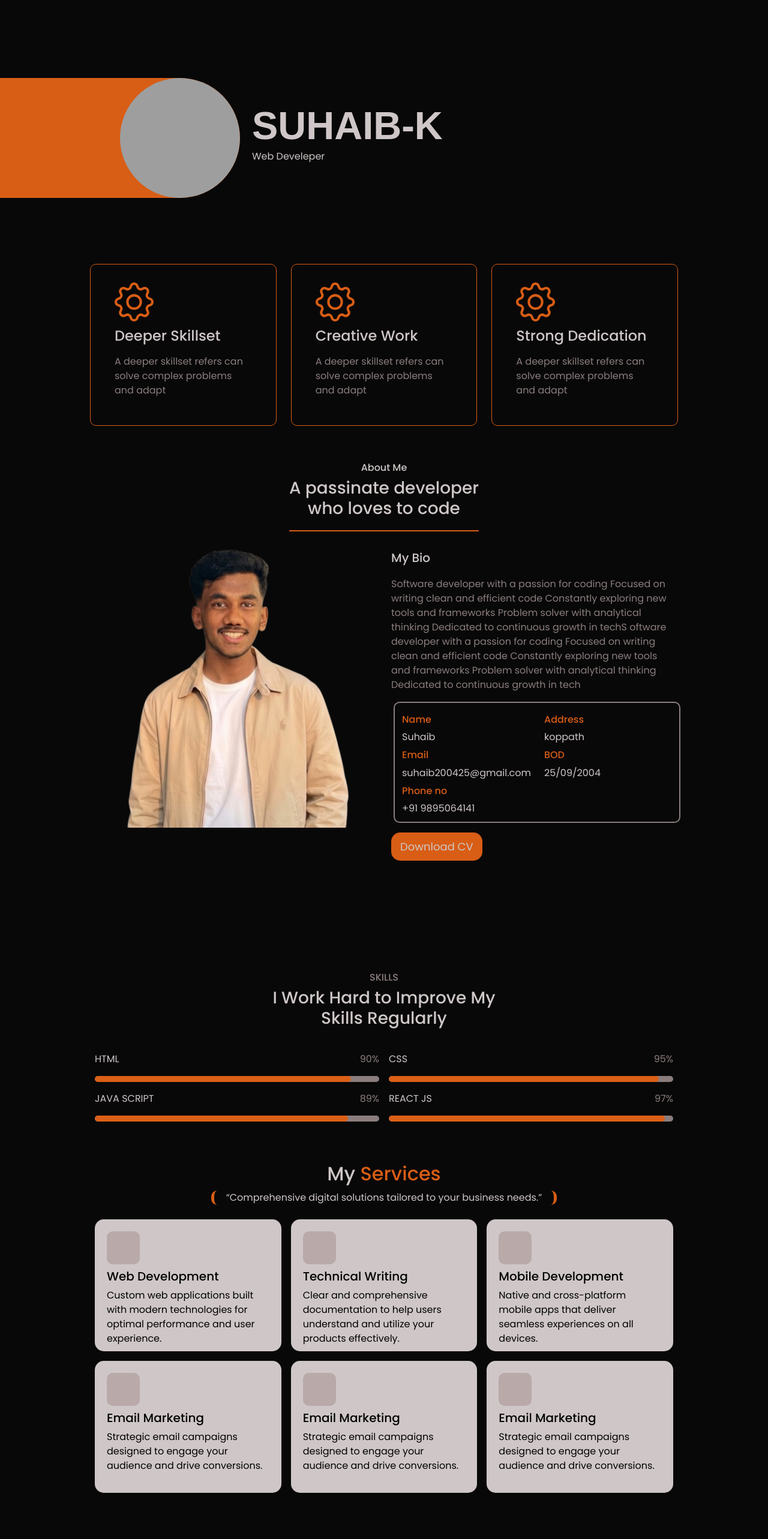
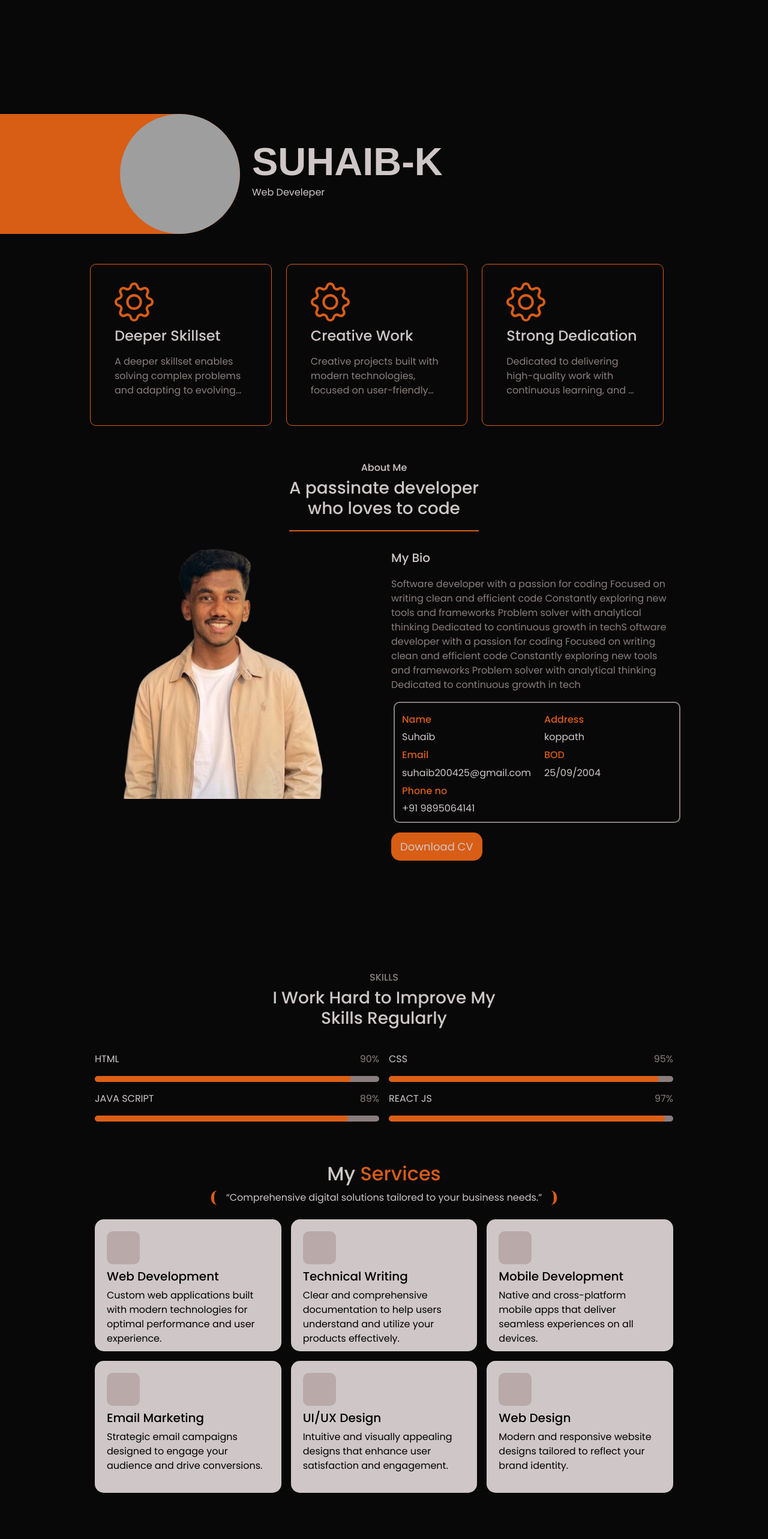
Before and after one commit to suhaib200425-bit/CyberSquare, a React (Vite) app in the folder Portfolio/: page / in a window 1280 px wide. Shown: the top 2566 px of the page at 60% size. Built offline with nearby package versions, Linux system fonts and the light colour scheme; grey boxes are pictures that could not be loaded; a web font is replaced by a local one.

Commit message:
body with change

```diff
--- a/Portfolio/src/App.jsx
+++ b/Portfolio/src/App.jsx
@@ -10,7 +10,7 @@ import Skills from './sections/Skills/Skills'
 function App() {
 
   return (
-    <>
+    <div className='App'>
     <Indro />
     <About />
     <Skills />
@@ -18,7 +18,7 @@ function App() {
     <Project />
     <Contact />
     <Footer />
-    </>
+    </div>
   )
 }
 
--- a/Portfolio/src/components/InfoCard/InfoCard.css
+++ b/Portfolio/src/components/InfoCard/InfoCard.css
@@ -3,6 +3,7 @@
     border: 1px solid var(--primary-color);
     border-radius: 10px;
     color: var(--text-color);
+    cursor: pointer;
 
 }
 .InfoCard svg{
@@ -19,3 +20,10 @@
     font-size: 16px;
     color: var(--subtext-color);
 }
+
+.truncate-3 {
+  display: -webkit-box;
+  -webkit-line-clamp: 3;   /* number of lines */
+  -webkit-box-orient: vertical;
+  overflow: hidden;
+}
--- a/Portfolio/src/components/InfoCard/InfoCard.jsx
+++ b/Portfolio/src/components/InfoCard/InfoCard.jsx
@@ -1,15 +1,14 @@
 import React from 'react'
 import './InfoCard.css'
-function InfoCard({title}) {
+function InfoCard({ title,des }) {
   return (
     <div className='InfoCard'>
-        <svg xmlns="http://www.w3.org/2000/svg" width="16" height="16" fill="currentColor" class="bi bi-gear" viewBox="0 0 16 16">
-  <path d="M8 4.754a3.246 3.246 0 1 0 0 6.492 3.246 3.246 0 0 0 0-6.492M5.754 8a2.246 2.246 0 1 1 4.492 0 2.246 2.246 0 0 1-4.492 0"/>
-  <path d="M9.796 1.343c-.527-1.79-3.065-1.79-3.592 0l-.094.319a.873.873 0 0 1-1.255.52l-.292-.16c-1.64-.892-3.433.902-2.54 2.541l.159.292a.873.873 0 0 1-.52 1.255l-.319.094c-1.79.527-1.79 3.065 0 3.592l.319.094a.873.873 0 0 1 .52 1.255l-.16.292c-.892 1.64.901 3.434 2.541 2.54l.292-.159a.873.873 0 0 1 1.255.52l.094.319c.527 1.79 3.065 1.79 3.592 0l.094-.319a.873.873 0 0 1 1.255-.52l.292.16c1.64.893 3.434-.902 2.54-2.541l-.159-.292a.873.873 0 0 1 .52-1.255l.319-.094c1.79-.527 1.79-3.065 0-3.592l-.319-.094a.873.873 0 0 1-.52-1.255l.16-.292c.893-1.64-.902-3.433-2.541-2.54l-.292.159a.873.873 0 0 1-1.255-.52zm-2.633.283c.246-.835 1.428-.835 1.674 0l.094.319a1.873 1.873 0 0 0 2.693 1.115l.291-.16c.764-.415 1.6.42 1.184 1.185l-.159.292a1.873 1.873 0 0 0 1.116 2.692l.318.094c.835.246.835 1.428 0 1.674l-.319.094a1.873 1.873 0 0 0-1.115 2.693l.16.291c.415.764-.42 1.6-1.185 1.184l-.291-.159a1.873 1.873 0 0 0-2.693 1.116l-.094.318c-.246.835-1.428.835-1.674 0l-.094-.319a1.873 1.873 0 0 0-2.692-1.115l-.292.16c-.764.415-1.6-.42-1.184-1.185l.159-.291A1.873 1.873 0 0 0 1.945 8.93l-.319-.094c-.835-.246-.835-1.428 0-1.674l.319-.094A1.873 1.873 0 0 0 3.06 4.377l-.16-.292c-.415-.764.42-1.6 1.185-1.184l.292.159a1.873 1.873 0 0 0 2.692-1.115z"/>
-</svg>
-<h4>{title}</h4>
-<p className='pt-2'>A deeper skillset refers
-     can solve complex problems and adapt </p>
+      <svg xmlns="http://www.w3.org/2000/svg" width="16" height="16" fill="currentColor" class="bi bi-gear" viewBox="0 0 16 16">
+        <path d="M8 4.754a3.246 3.246 0 1 0 0 6.492 3.246 3.246 0 0 0 0-6.492M5.754 8a2.246 2.246 0 1 1 4.492 0 2.246 2.246 0 0 1-4.492 0" />
+        <path d="M9.796 1.343c-.527-1.79-3.065-1.79-3.592 0l-.094.319a.873.873 0 0 1-1.255.52l-.292-.16c-1.64-.892-3.433.902-2.54 2.541l.159.292a.873.873 0 0 1-.52 1.255l-.319.094c-1.79.527-1.79 3.065 0 3.592l.319.094a.873.873 0 0 1 .52 1.255l-.16.292c-.892 1.64.901 3.434 2.541 2.54l.292-.159a.873.873 0 0 1 1.255.52l.094.319c.527 1.79 3.065 1.79 3.592 0l.094-.319a.873.873 0 0 1 1.255-.52l.292.16c1.64.893 3.434-.902 2.54-2.541l-.159-.292a.873.873 0 0 1 .52-1.255l.319-.094c1.79-.527 1.79-3.065 0-3.592l-.319-.094a.873.873 0 0 1-.52-1.255l.16-.292c.893-1.64-.902-3.433-2.541-2.54l-.292.159a.873.873 0 0 1-1.255-.52zm-2.633.283c.246-.835 1.428-.835 1.674 0l.094.319a1.873 1.873 0 0 0 2.693 1.115l.291-.16c.764-.415 1.6.42 1.184 1.185l-.159.292a1.873 1.873 0 0 0 1.116 2.692l.318.094c.835.246.835 1.428 0 1.674l-.319.094a1.873 1.873 0 0 0-1.115 2.693l.16.291c.415.764-.42 1.6-1.185 1.184l-.291-.159a1.873 1.873 0 0 0-2.693 1.116l-.094.318c-.246.835-1.428.835-1.674 0l-.094-.319a1.873 1.873 0 0 0-2.692-1.115l-.292.16c-.764.415-1.6-.42-1.184-1.185l.159-.291A1.873 1.873 0 0 0 1.945 8.93l-.319-.094c-.835-.246-.835-1.428 0-1.674l.319-.094A1.873 1.873 0 0 0 3.06 4.377l-.16-.292c-.415-.764.42-1.6 1.185-1.184l.292.159a1.873 1.873 0 0 0 2.692-1.115z" />
+      </svg>
+      <h4>{title}</h4>
+      <p className='pt-2 truncate-3 '>{des}</p>
     </div>
   )
 }
--- a/Portfolio/src/index.css
+++ b/Portfolio/src/index.css
@@ -16,7 +16,7 @@ body {
   font-family: "Poppins", sans-serif;
   font-weight: 400;
   font-style: normal;
-  width: 100vw;
+  width: 100%;
   min-height: max-content;
   background: var(--background-color);
   /* overflow: hidden; */
--- a/Portfolio/src/sections/About/About.css
+++ b/Portfolio/src/sections/About/About.css
@@ -6,6 +6,8 @@
     min-height: 100vh;
     padding: 10px 150px;
     margin-bottom: 50px;
+    width: 100%;
+    overflow: hidden;
 }
 .About h6{
     text-align: center;
@@ -28,7 +30,10 @@
     font-size: 16px;
 }
 .About .AboutImage{
-    width: 100%;
+    width: 90%;
+    display: flex;
+    align-items: center;
+    justify-content: center;
 }
 .About .table p{
     color: var(--text-color);
--- a/Portfolio/src/sections/About/About.jsx
+++ b/Portfolio/src/sections/About/About.jsx
@@ -3,7 +3,7 @@ import './About.css'
 import { ProfileImage } from '../../assets/assets'
 function About() {
     return (
-        <div className='About'>
+        <div className='About col-12'>
             <h6>About Me</h6>
             <h3>A passinate developer <br /> who loves to code </h3>
             <div className="row mt-2">
--- a/Portfolio/src/sections/Indro.css
+++ b/Portfolio/src/sections/Indro.css
@@ -1,6 +1,8 @@
+
 .Indro {
-    padding-top: 30vh;
+    margin-top: 30vh;
     /* height: 100vh; */
+    overflow: hidden;
     transform: translateY(-25%);
     display: flex;
     gap: 20px;
@@ -33,6 +35,7 @@
     height: 200px;
 }
 
+
 .ProfileInfo h1 {
     margin: 0;
     font-family: "Changa One", sans-serif;
@@ -46,9 +49,10 @@
 }
 
 .OtherContent {
-        /* margin-top: -20vh; */
-        margin-bottom: 50px;
-        padding: 0px 150px;
+    /* margin-top: -20vh; */
+    margin-bottom: 50px;
+    padding: 0px 150px;
+    overflow: hidden;
 }
 
 /* Mobile view */
@@ -60,17 +64,21 @@
     .ProfileInfo {
         margin-left: 40px;
     }
-    .ProfileImage{
+
+    .ProfileImage {
         width: 350px;
         height: 150px;
     }
-    .ProfileImage img{
+
+    .ProfileImage img {
         height: 150px;
         width: 150px;
     }
-.ProfileInfo h1{
-    font-size: 45px;
-}
+
+    .ProfileInfo h1 {
+        font-size: 45px;
+    }
+
     .OtherContent {
         margin-top: -20vh;
         padding: 0px 30px;
--- a/Portfolio/src/sections/Indro.jsx
+++ b/Portfolio/src/sections/Indro.jsx
@@ -4,7 +4,7 @@ import InfoCard from '../components/InfoCard/InfoCard'
 function Indro() {
     return (
         <>
-            <div className='Indro'>
+            <div className='Indro col-12'>
                 <div className="ProfileImage">
                     <img src={"https://i.pinimg.com/736x/62/16/9f/62169fb4f961f71ff689f1d6a215dc6f.jpg"} alt="" />
                 </div>
@@ -14,15 +14,15 @@ function Indro() {
                 </div>
 
             </div>
-            <div className="row OtherContent">
+            <div className="row OtherContent col-12">
                 <div className="col-12 col-md-4">
-                    <InfoCard title={'Deeper Skillset'} />
+                    <InfoCard title={'Deeper Skillset'} des={" A deeper skillset enables solving complex problems and adapting to evolving challenges.Continuously "} />
                 </div>
                 <div className="col-12 col-md-4">
-                    <InfoCard title={'Creative Work'} />
+                    <InfoCard title={'Creative Work'} des={"Creative projects built with modern technologies, focused on user-friendly and impactful design."} />
                 </div>
                 <div className="col-12 col-md-4">
-                    <InfoCard title={'Strong Dedication'} />
+                    <InfoCard title={'Strong Dedication'} des={"Dedicated to delivering high-quality work with continuous learning, and a passion for exceeding expectations."} />
                 </div>
             </div>
         </>
--- a/Portfolio/src/sections/Service/Service.jsx
+++ b/Portfolio/src/sections/Service/Service.jsx
@@ -20,11 +20,11 @@ function Service() {
           title={"Email Marketing"}
           content={"Strategic email campaigns designed to engage your audience and drive conversions."} />
         <ServiceCard
-          title={"Email Marketing"}
-          content={"Strategic email campaigns designed to engage your audience and drive conversions."} />
+          title={"UI/UX Design"}
+          content={"Intuitive and visually appealing designs that enhance user satisfaction and engagement."} />
         <ServiceCard
-          title={"Email Marketing"}
-          content={"Strategic email campaigns designed to engage your audience and drive conversions."} />
+          title={"Web Design"}
+          content={"Modern and responsive website designs tailored to reflect your brand identity."} />
 
       </div>
     </div>
```
